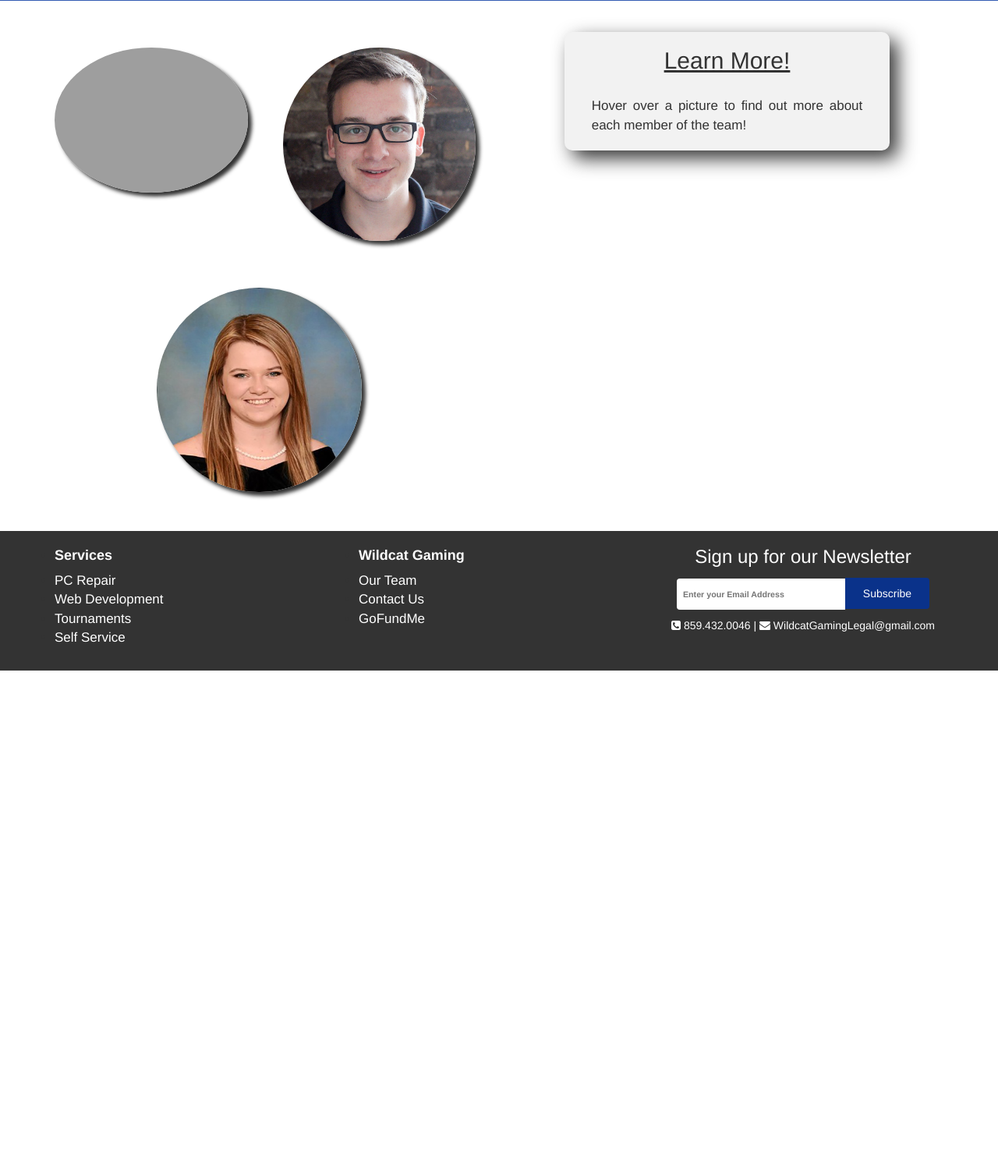
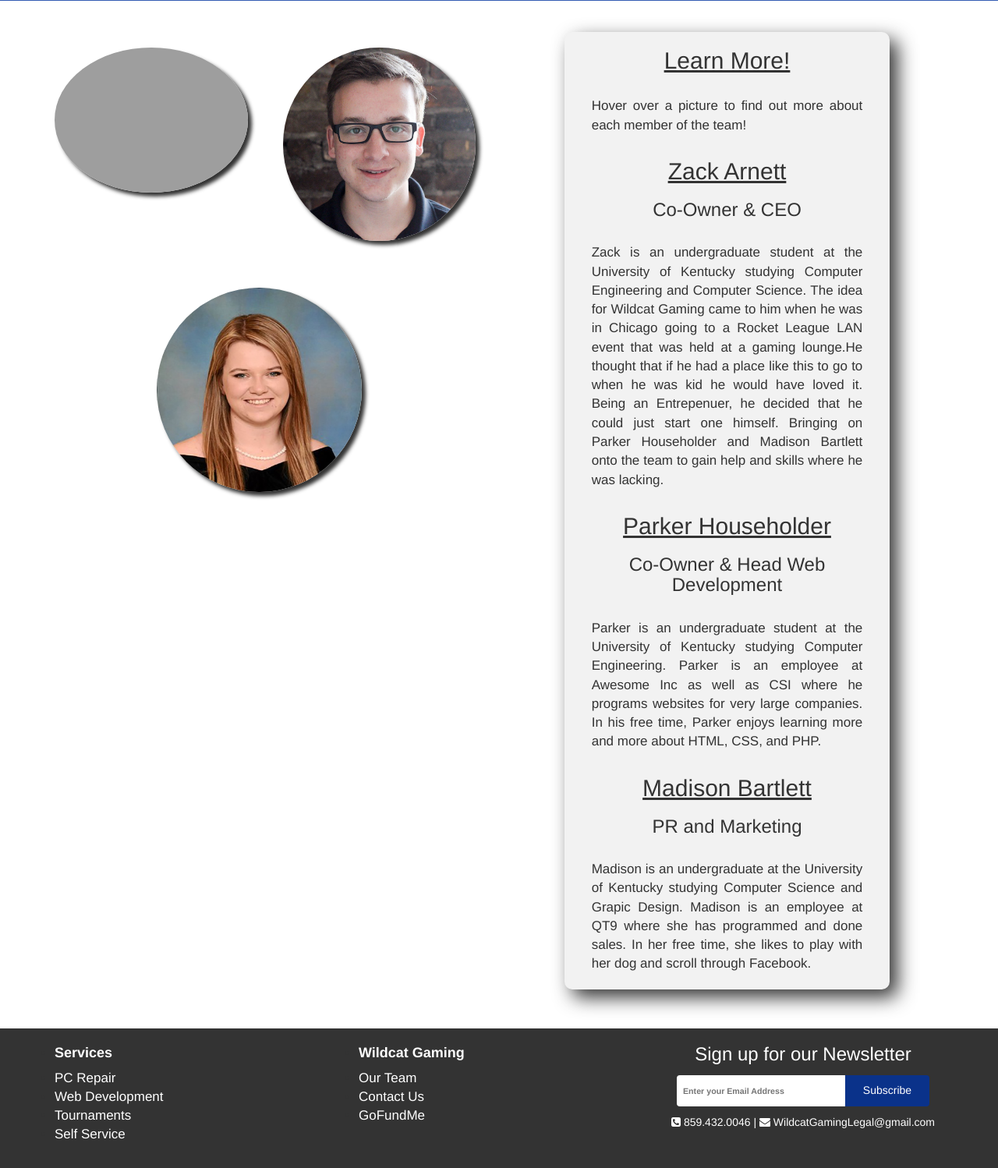
Before and after one commit to ParkerH96/Bode-Boyz, a PHP site: page /about-us.html in a window 1280 px wide. Shown: the part 301-1799 px from the top of the page at 78% size. Before the commit the page ends 1161 px from the top, so only its background shows below. Run offline with PHP 8.4, Linux system fonts and the light colour scheme; some libraries are stand-ins or nearby versions; grey boxes are pictures that could not be loaded.

Commit message:
Fixed about

```diff
--- a/about-us.html
+++ b/about-us.html
@@ -120,7 +120,7 @@
                   <br>
                   <p>Hover over a picture to find out more about each member of the team!</p>
                 </span>
-                <span class="zack-about">
+                <span class="zack-about-mobile">
                   <u><h2 >Zack Arnett</h2></u>
                   <h3>Co-Owner & CEO</h3>
                   <br>
@@ -131,7 +131,7 @@
                     he was kid he would have loved it. Being an Entrepenuer, he decided that
                     he could just start one himself. Bringing on Parker Householder and Madison Bartlett onto the team
                     to gain help and skills where he was lacking.</p></span>
-                <span class="parker-about">
+                <span class="parker-about-mobile">
                   <u><h2>Parker Householder</h2></u>
                   <h3>Co-Owner & Head Web Development</h3>
                   <br>
@@ -139,7 +139,7 @@
                     Computer Engineering. Parker is an employee at Awesome Inc as well as
                     CSI where he programs websites for very large companies. In his free time,
                     Parker enjoys learning more and more about HTML, CSS, and PHP.</p></span>
-                <span class="madison-about">
+                <span class="madison-about-mobile">
                   <u><h2>Madison Bartlett</h2></u>
                   <h3>PR and Marketing</h3>
                   <br>
--- a/css/main.css
+++ b/css/main.css
@@ -473,7 +473,7 @@ input[type=text]:focus, select:focus, textarea:focus {
   padding-bottom: 10px;
 }
 @media (min-width: 992px){
-  .zack-about, .parker-about, .madison-about, .mobile-view {
+  .mobile-view {
     display: none;
   }
   .zack-row {
```
